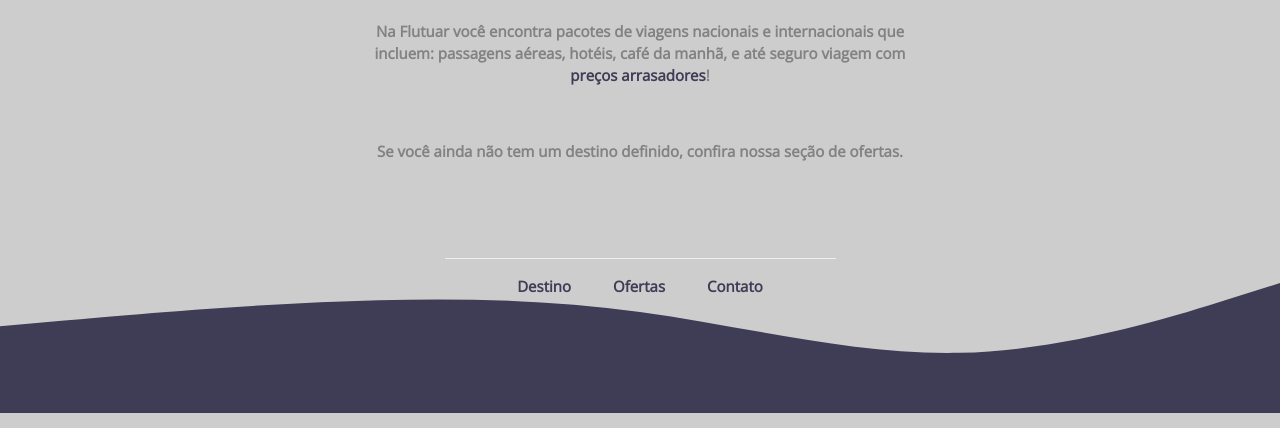
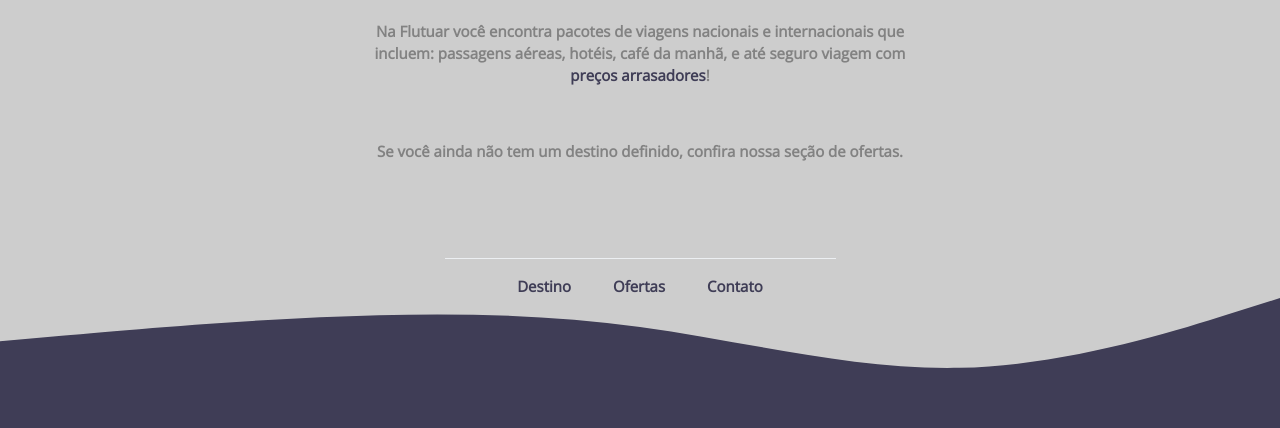
Before and after one commit to eduardooliveira3101/DESAFIO-EXTRA, a plain HTML site: page index.html in a window 1280 px wide. Shown: the part 387-815 px from the top of the page. Drawn offline with nearby package versions, Linux system fonts and the light colour scheme.

Commit message:
Ajuste temporário

```diff
--- a/style.css
+++ b/style.css
@@ -72,15 +72,11 @@
 }
 
 ul li a:hover {
-
   color: #7c76c2;
   transition: 0.8s;
-
 }
 
 #img-footer {
+  width: 100%;
   position: absolute;
-  margin-top: 10px;
-  bottom: 0;
-  width: 100%;
 }
```
